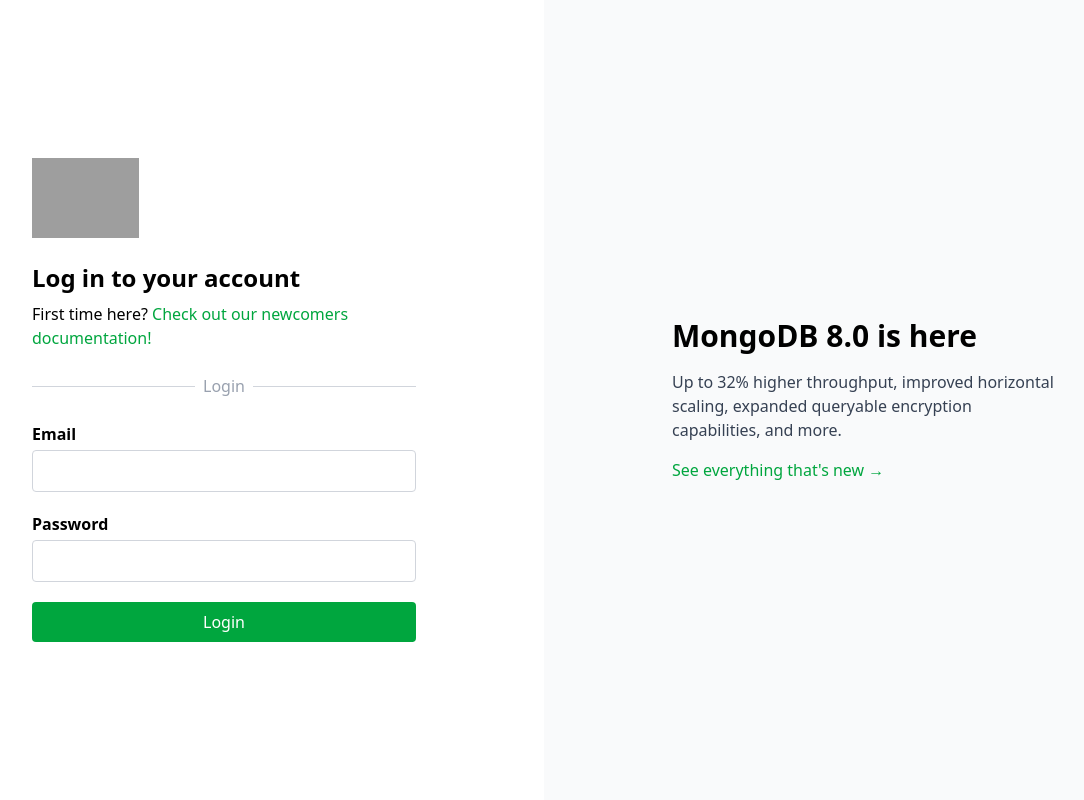
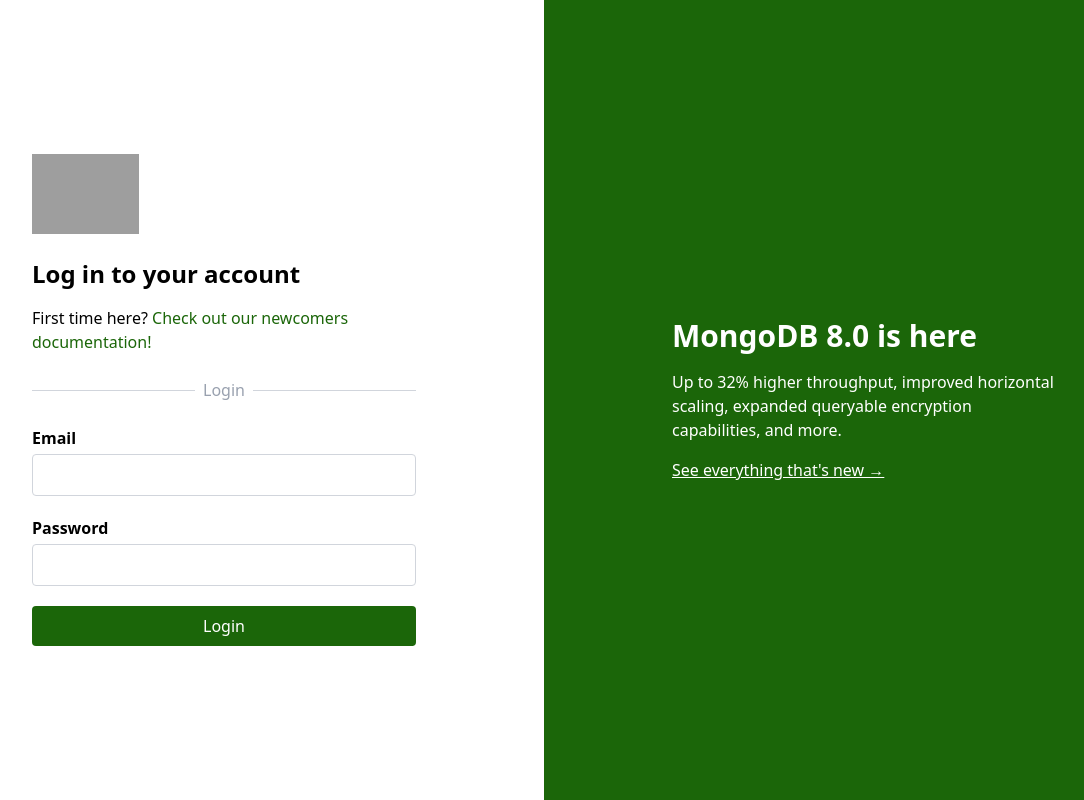
Before and after one commit to enzodjabali/Monji, a SvelteKit app in the folder apps/web/: page /login in a window 1280 px wide. Shown: the whole page, without its empty margins (96-1180 px from the left). Built offline with nearby package versions, Linux system fonts and the light colour scheme; grey boxes are pictures that could not be loaded.

Commit message:
feat(#35): implementing web elements in the app logo color

```diff
--- a/apps/web/src/routes/login/+page.svelte
+++ b/apps/web/src/routes/login/+page.svelte
@@ -5,7 +5,7 @@
 
 <!-- Outer container: two-column layout on larger screens -->
 <div class="min-h-screen md:flex bg-white">
-    <!-- Left column: login form and social sign-in -->
+    <!-- Left column: login form -->
     <div class="flex flex-col justify-center px-8 py-12 md:w-1/2">
         <div class="max-w-sm mx-auto w-full">
           <!-- Monji logo -->
@@ -14,67 +14,17 @@
             alt="Monji logo"
             class="h-20 w-auto mb-6"
           />
-        <!-- Logo / heading -->
-        <h1 class="text-2xl font-bold mb-2">Log in to your account</h1>
+
+          <!-- Heading -->
+          <h1 class="text-2xl font-bold mb-4">Log in to your account</h1>
           <p class="mb-6">
             First time here?
-            <a href="#" class="text-green-600 hover:underline">Check out our newcomers documentation!</a>
+            <a href="#" class="text-[#1B6609] hover:underline">
+              Check out our newcomers documentation!
+            </a>
           </p>
-        <!-- <p class="mb-6">
-            Don’t have an account?
-            <a href="/signup" class="text-green-600 hover:underline">Sign Up</a>
-        </p> -->
-
-        <!-- Social login buttons (example) -->
-        <!-- <div class="space-y-3">
-            <button
-            type="button"
-            class="w-full flex items-center justify-center gap-2 py-2 border border-gray-300 rounded hover:bg-gray-50 transition"
-            > -->
-            <!-- Example Google icon (SVG or from an icon library) -->
-            <!-- <svg
-                class="w-5 h-5"
-                fill="currentColor"
-                viewBox="0 0 24 24"
-                aria-hidden="true"
-            >
-                <path
-                d="M12 11.988h10.88c.08.535.12 1.08.12 1.63 0 5.52-3.69 9.45-9 9.45-5.22 0-9.48-4.27-9.48-9.53s4.26-9.53 9.48-9.53c2.6 0 4.78.97 6.44 2.55l-2.61 2.51c-.71-.68-1.94-1.46-3.83-1.46-3.24 0-5.88 2.68-5.88 5.93s2.64 5.93 5.88 5.93c3.75 0 5.16-2.7 5.39-4.09H12v-3.43z"
-                />
-            </svg>
-            <span>Sign in with Google</span>
-            </button>
-            <button
-            type="button"
-            class="w-full flex items-center justify-center gap-2 py-2 border border-gray-300 rounded hover:bg-gray-50 transition"
-            > -->
-            <!-- Example GitHub icon (SVG or from an icon library) -->
-            <!-- <svg
-                class="w-5 h-5"
-                fill="currentColor"
-                viewBox="0 0 24 24"
-                aria-hidden="true"
-            >
-                <path
-                d="M12 .297c-6.63 0-12 5.373-12 12 0 5.303 3.438 9.8 8.205 11.387.6.113.82-.258.82-.577
-                    0-.285-.01-1.04-.016-2.04-3.338.726-4.042-1.416-4.042-1.416-.546-1.387-1.333-1.757-1.333-1.757-1.088-.745.084-.73.084-.73
-                    1.205.084 1.84 1.236 1.84 1.236 1.07 1.835 2.807 1.304 3.492.997.107-.776.42-1.305.762-1.605-2.665-.303-5.466-1.334-5.466-5.93
-                    0-1.31.47-2.382 1.236-3.22-.124-.304-.536-1.527.116-3.176 0 0 1.008-.322 3.301 1.23a11.52 11.52 0 0 1 3.003-.403c1.018.005
-                    2.042.137 3.003.403 2.291-1.552 3.298-1.23 3.298-1.23.653 1.649.241 2.872.118 3.176.77.838 1.236 1.91 1.236 3.22
-                    0 4.61-2.803 5.625-5.476 5.92.43.37.81 1.1.81 2.22 0 1.604-.015 2.896-.015 3.286 0 .317.22.686.825.57C20.565
-                    22.092 24 17.592 24 12.297c0-6.627-5.373-12-12-12"
-                />
-            </svg>
-            <span>Sign in with GitHub</span>
-            </button>
-        </div> -->
 
           <!-- Divider -->
-        <!-- <div class="flex items-center my-6">
-            <hr class="flex-grow border-t border-gray-300" />
-            <span class="mx-2 text-gray-400">or</span>
-            <hr class="flex-grow border-t border-gray-300" />
-        </div> -->
           <div class="flex items-center my-6">
             <hr class="flex-grow border-t border-gray-300" />
             <span class="mx-2 text-gray-400">Login</span>
@@ -94,7 +44,7 @@
                 id="email"
                 name="email"
                 required
-                class="w-full border border-gray-300 rounded px-3 py-2 focus:outline-none focus:ring-2 focus:ring-green-500"
+                class="w-full border border-gray-300 rounded px-3 py-2 focus:outline-none focus:ring-2 focus:ring-[#1B6609]"
               />
             </div>
 
@@ -105,13 +55,13 @@
                 id="password"
                 name="password"
                 required
-                class="w-full border border-gray-300 rounded px-3 py-2 focus:outline-none focus:ring-2 focus:ring-green-500"
+                class="w-full border border-gray-300 rounded px-3 py-2 focus:outline-none focus:ring-2 focus:ring-[#1B6609]"
               />
             </div>
 
             <button
               type="submit"
-            class="w-full bg-green-600 text-white py-2 rounded hover:bg-green-700 transition"
+              class="w-full bg-[#1B6609] text-white py-2 rounded hover:bg-green-800 transition"
             >
               Login
             </button>
@@ -119,16 +69,15 @@
         </div>
       </div>
 
-    <!-- Right column: can display an image, illustration, or marketing info -->
-    <div class="hidden md:flex md:w-1/2 bg-gray-50 items-center justify-center p-10">
-        <!-- Example marketing content -->
-        <div class="max-w-sm">
+      <!-- Right column: marketing / info panel -->
+      <div class="hidden md:flex md:w-1/2 items-center justify-center p-10 bg-[#1B6609]">
+        <div class="max-w-sm text-white">
           <h2 class="text-3xl font-bold mb-4">MongoDB 8.0 is here</h2>
-        <p class="text-gray-700 mb-4">
-            Up to 32% higher throughput, improved horizontal scaling, expanded
-            queryable encryption capabilities, and more.
+          <p class="mb-4">
+            Up to 32% higher throughput, improved horizontal scaling,
+            expanded queryable encryption capabilities, and more.
           </p>
-        <a href="#" class="text-green-600 hover:underline">
+          <a href="#" class="underline hover:text-gray-200">
             See everything that's new &rarr;
           </a>
         </div>
```
Lines whose indentation alone changed are shown as unchanged.
